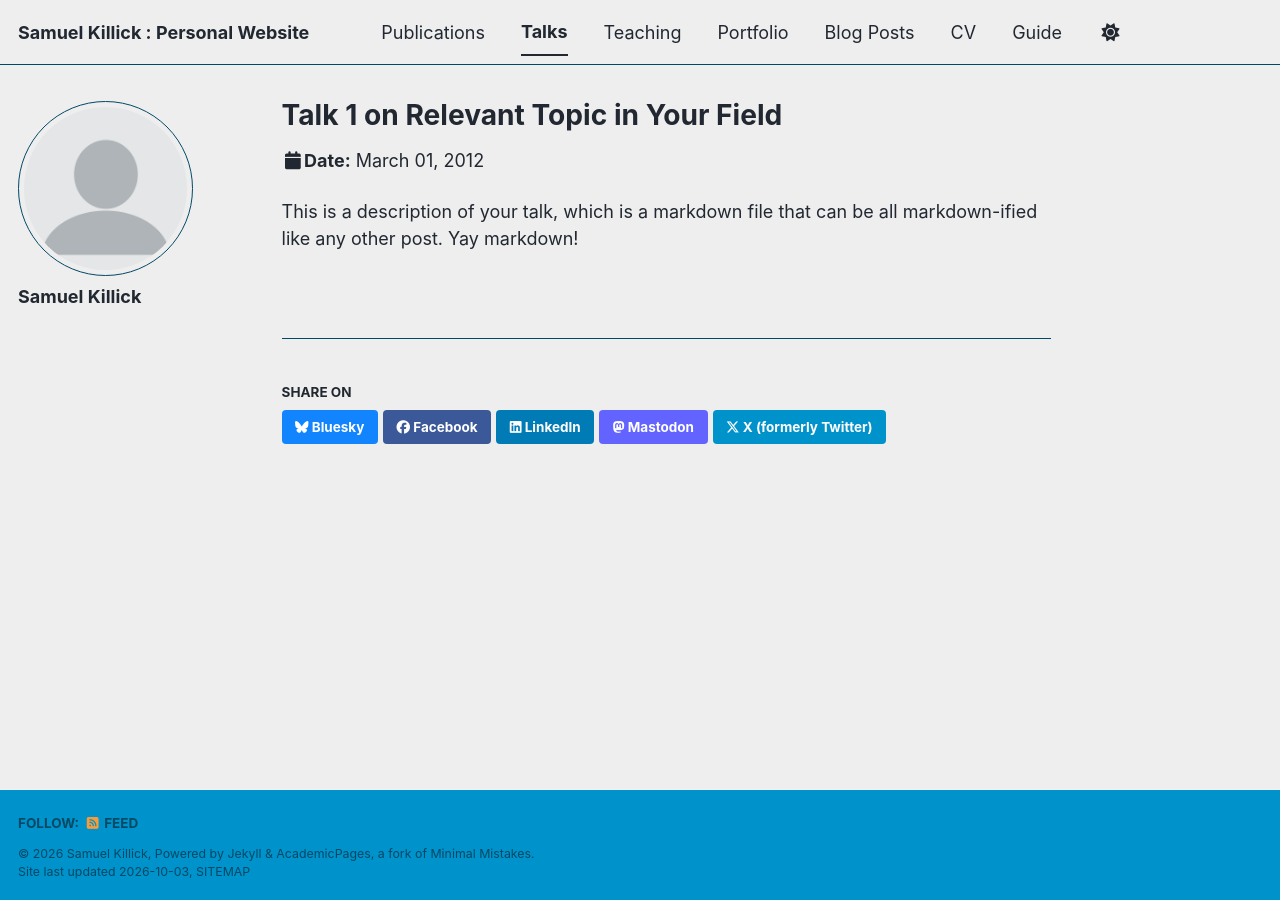
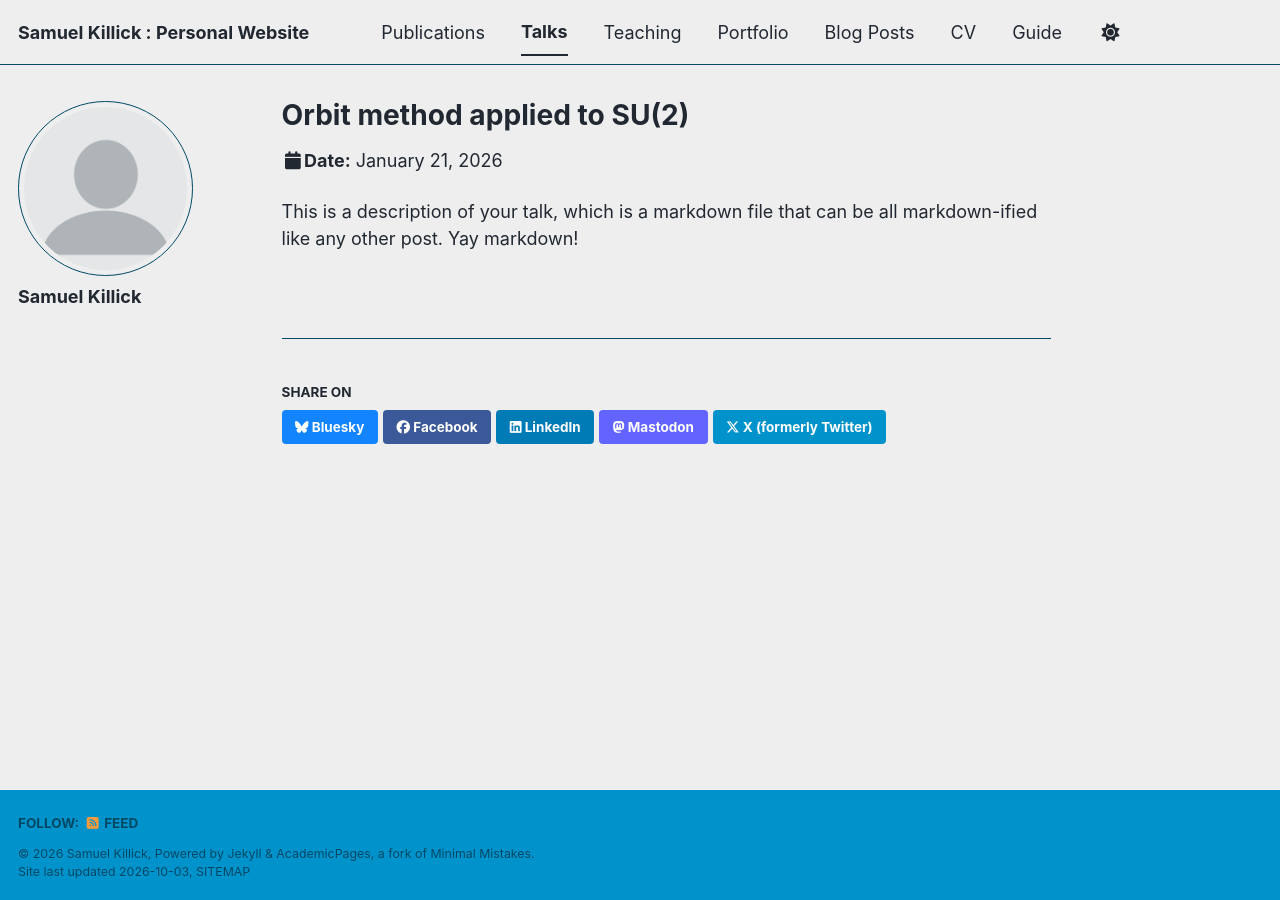
Before and after one commit to skillick/skillick.github.io, a Jekyll site: the page built from _talks/2012-03-01-talk-1.md, in a window 1280 px wide. Built offline with Jekyll 4.4.1, drawn with Linux system fonts in a browser that asks for light colours; a style sheet for code colours, icons or effects is not loaded.

Commit message:
Update 2012-03-01-talk-1.md

```diff
--- a/_talks/2012-03-01-talk-1.md
+++ b/_talks/2012-03-01-talk-1.md
@@ -1,11 +1,11 @@
 ---
-title: "Talk 1 on Relevant Topic in Your Field"
+title: "Orbit method applied to SU(2)"
 collection: talks
 type: "Talk"
-permalink: /talks/2012-03-01-talk-1
+permalink: /talks/"Orbit-method-applied-to-SU(2)
 venue: "UC San Francisco, Department of Testing"
-date: 2012-03-01
-location: "San Francisco, CA, USA"
+date: 21-01-2026
+location: "Monash University, Victoria, Australia"
 ---
 
 This is a description of your talk, which is a markdown file that can be all markdown-ified like any other post. Yay markdown!
```
